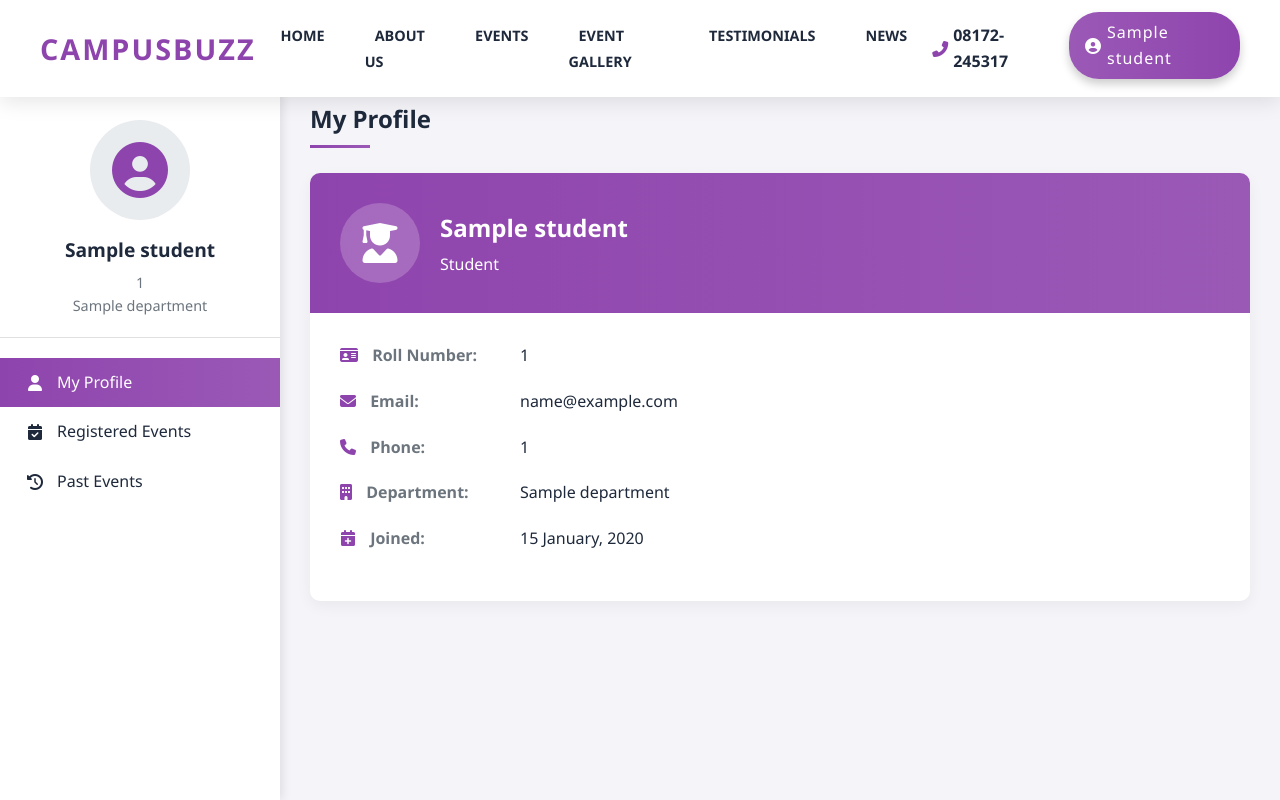
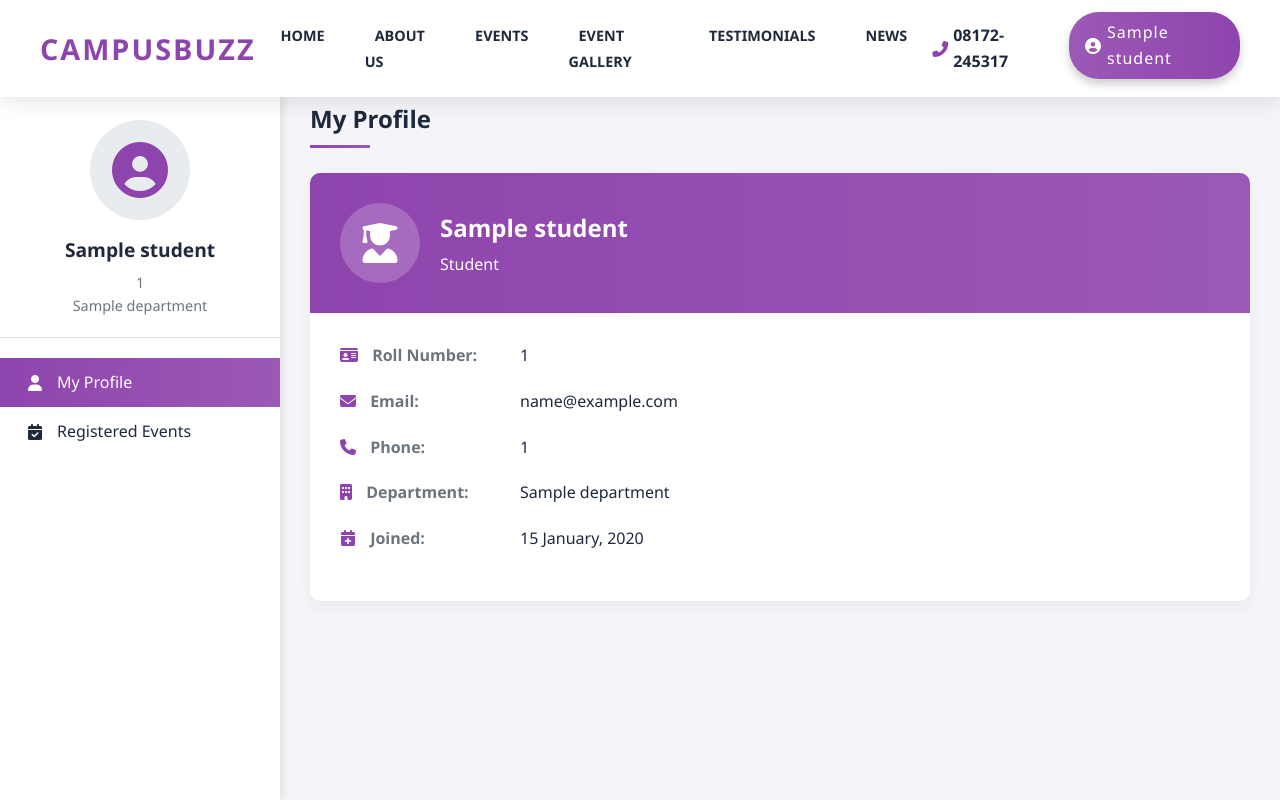
Before and after one commit to Shruthi-07/Campusbuzz, a Python web app: template templates/student_dashboard.html in a window 1280 px wide. Run offline with Jinja, Linux system fonts and the light colour scheme; the template is opened without the code that fills it: most values are stand-ins (such as "Sample title", 1, 10 or a date in 2020); some web fonts are replaced.

Commit message:
Initial Commit of Flask project

```diff
--- a/templates/student_dashboard.html
+++ b/templates/student_dashboard.html
@@ -52,7 +52,6 @@
             <ul class="sidebar-menu">
                 <li class="active" data-target="profile"><i class="fas fa-user"></i> My Profile</li>
                 <li data-target="registered-events"><i class="fas fa-calendar-check"></i> Registered Events</li>
-                <li data-target="past-events"><i class="fas fa-history"></i> Past Events</li>
             </ul>
         </div>
 
@@ -146,55 +145,6 @@
                     {% endif %}
                 </div>
             </div>
-           <!-- Past Events Section -->
-            <div class="content-section" id="past-events">
-                <h2>My Past Events</h2>
-                <div class="events-grid">
-                    {% if past_events %}
-                        {% for event in past_events %}
-                            <div class="event-card past">
-                                <div class="event-image">
-                                    {% if event.image_url %}
-                                        <img src="{{ url_for('static', filename=event.image_url) }}" alt="{{ event.title }}">
-                                    {% else %}
-                                        <img src="{{ url_for('static', filename='default-event.jpg') }}" alt="Default Event Image">
-                                    {% endif %}
-                                    <div class="event-type {{ event.event_type|lower }}">{{ event.event_type }}</div>
-                                </div>
-                                <div class="event-info">
-                                    <h3>{{ event.title }}</h3>
-                                    <p class="event-meta">
-                                        <i class="fas fa-calendar-day"></i>
-                                        {{ event.date.strftime('%d %B, %Y') if event.date else 'N/A' }} &nbsp;
-                                        <i class="fas fa-clock"></i>
-                                        {% if event.time and event.time.__class__.__name__ == 'timedelta' %}
-                                            {{ (event.time.seconds // 3600) | string | zfill(2) }}:{{ ((event.time.seconds // 60) % 60) | string | zfill(2) }}
-                                        {% elif event.time %}
-                                            {{ event.time.strftime('%I:%M %p') }}
-                                        {% else %}
-                                            N/A
-                                        {% endif %}
-                                    </p>
-                                    <p class="event-meta">
-                                        <i class="fas fa-map-marker-alt"></i> {{ event.venue }}
-                                    </p>
-                                    <p class="event-meta">
-                                        <i class="fas fa-user"></i> {{ event.host_name }} ({{ event.department_club }})
-                                    </p>
-                                    <div class="event-status">
-                                        <span class="completed-badge">Completed</span>
-                                    </div>
-                                </div>
-                            </div>
-                        {% endfor %}
-                    {% else %}
-                        <div class="no-events-message">
-                            <i class="fas fa-history"></i>
-                            <p>You haven't participated in any past events yet.</p>
-                        </div>
-                    {% endif %}
-                </div>
-            </div>
         </div>
     </div>
 
```
